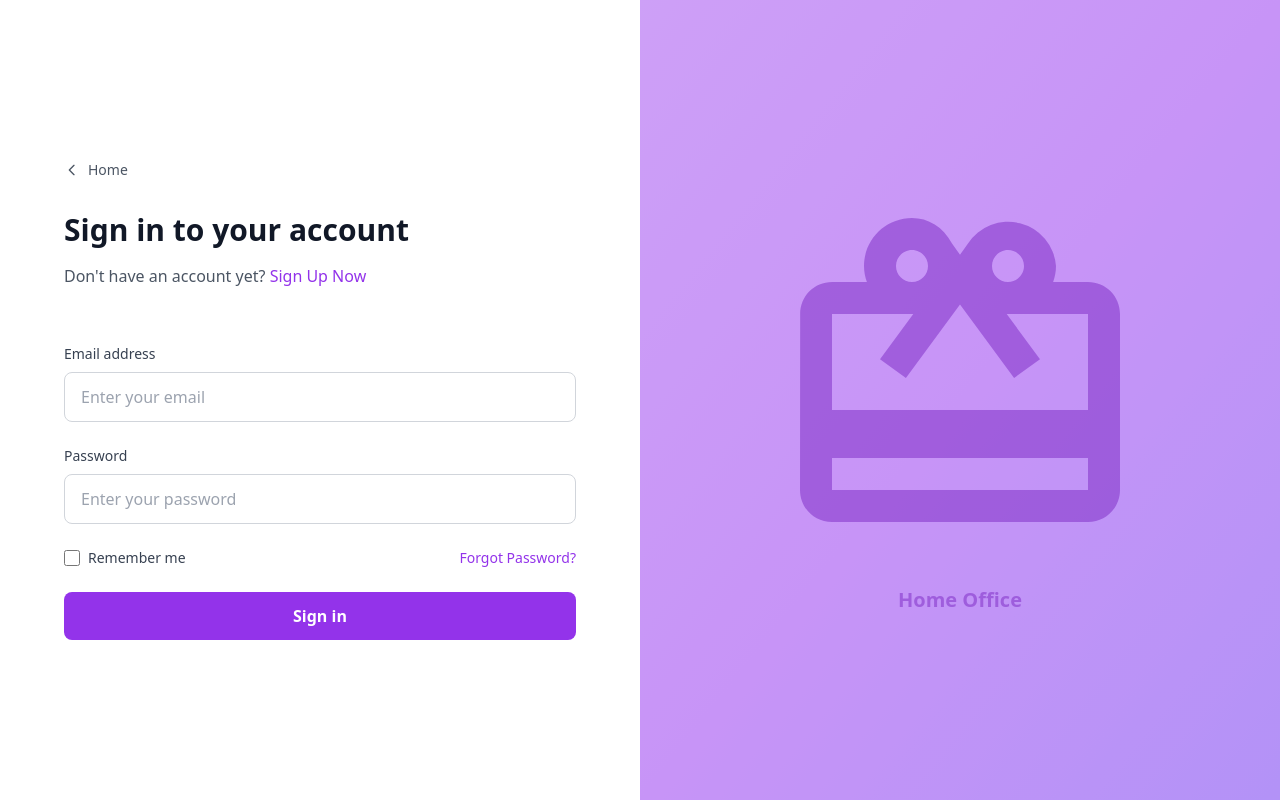
After one commit to bulsu-mimurajg/Survey-Builder, a Django app: page /login/ in a window 1280 px wide. The commit adds this page. Run offline with Django 5.2, Linux system fonts and the light colour scheme; some libraries are stand-ins or nearby versions.

Commit message:
feat(guest): add login page

```diff
--- /dev/null
+++ b/survey/templates/login.html
@@ -0,0 +1,105 @@
+{% extends 'base.html' %}
+
+{% block title %}Sign in to your account{% endblock %}
+
+{% block content %}
+<div class="min-h-screen flex">
+    <!-- Left Section - Form -->
+    <div class="w-full lg:w-1/2 bg-white flex flex-col justify-center px-8 py-12 lg:px-16">
+        <!-- Navigation Link -->
+        <a href="{% url 'welcome' %}" class="text-gray-600 hover:text-purple-600 mb-8 inline-flex items-center text-sm">
+            <svg class="w-4 h-4 mr-2" fill="none" stroke="currentColor" viewBox="0 0 24 24">
+                <path stroke-linecap="round" stroke-linejoin="round" stroke-width="2" d="M15 19l-7-7 7-7" />
+            </svg>
+            <span>Home</span>
+        </a>
+
+        <!-- Main Title -->
+        <h1 class="text-3xl font-bold text-gray-900 mb-4">Sign in to your account</h1>
+
+        <!-- Sign Up Link -->
+        <p class="text-gray-600 mb-8">
+            Don't have an account yet?
+            <a href="{% url 'register' %}" class="text-purple-600 hover:text-purple-700 font-medium">Sign Up Now</a>
+        </p>
+
+        <!-- Login Form -->
+        <form method="post" action="{% url 'login' %}" class="space-y-6">
+            {% csrf_token %}
+
+            <!-- Email Field -->
+            <div>
+                <label for="email" class="block text-sm font-medium text-gray-700 mb-2">
+                    Email address
+                </label>
+                <input
+                    type="email"
+                    id="email"
+                    name="email"
+                    required
+                    class="w-full px-4 py-3 border border-gray-300 rounded-lg focus:outline-none focus:ring-2 focus:ring-purple-600 focus:border-transparent"
+                    placeholder="Enter your email"
+                />
+            </div>
+
+            <!-- Password Field -->
+            <div>
+                <label for="password" class="block text-sm font-medium text-gray-700 mb-2">
+                    Password
+                </label>
+                <input
+                    type="password"
+                    id="password"
+                    name="password"
+                    required
+                    class="w-full px-4 py-3 border border-gray-300 rounded-lg focus:outline-none focus:ring-2 focus:ring-purple-600 focus:border-transparent"
+                    placeholder="Enter your password"
+                />
+            </div>
+
+            <!-- Remember Me and Forgot Password -->
+            <div class="flex items-center justify-between">
+                <div class="flex items-center">
+                    <input
+                        type="checkbox"
+                        id="remember_me"
+                        name="remember_me"
+                        class="w-4 h-4 text-purple-600 border-gray-300 rounded focus:ring-purple-600"
+                    />
+                    <label for="remember_me" class="ml-2 text-sm text-gray-700">
+                        Remember me
+                    </label>
+                </div>
+                <a href="#" class="text-sm text-purple-600 hover:text-purple-700 font-medium">
+                    Forgot Password?
+                </a>
+            </div>
+
+            <!-- Sign In Button -->
+            <button
+                type="submit"
+                class="w-full bg-purple-600 hover:bg-purple-700 text-white font-semibold py-3 px-6 rounded-lg transition-colors duration-200"
+            >
+                Sign in
+            </button>
+        </form>
+    </div>
+
+    <!-- Right Section - Image -->
+    <div class="hidden lg:block lg:w-1/2 relative overflow-hidden">
+        <!-- Purple overlay on image -->
+        <div class="absolute inset-0 bg-purple-600 opacity-40 z-10"></div>
+
+        <!-- Background Image Placeholder -->
+        <div class="w-full h-full bg-gradient-to-br from-purple-100 via-purple-200 to-indigo-200 flex items-center justify-center">
+            <!-- Home Office/Study Room Illustration Placeholder -->
+            <div class="text-center text-purple-800 opacity-50">
+                <svg class="w-96 h-96 mx-auto" fill="currentColor" viewBox="0 0 24 24">
+                    <path d="M20 6h-2.18c.11-.31.18-.65.18-1a2.996 2.996 0 00-5.5-1.4l-.5.7-.5-.7C10.96 2.54 10 2 9 2 7.34 2 6 3.34 6 5c0 .35.07.69.18 1H4c-1.11 0-1.99.89-1.99 2L2 19c0 1.11.89 2 2 2h16c1.11 0 2-.89 2-2V8c0-1.11-.89-2-2-2zm-5-2c.55 0 1 .45 1 1s-.45 1-1 1-1-.45-1-1 .45-1 1-1zM9 4c.55 0 1 .45 1 1s-.45 1-1 1-1-.45-1-1 .45-1 1-1zm11 15H4v-2h16v2zm0-5H4V8h5.08L7 10.83 8.62 12 11 8.76l1-1.36 1 1.36L15.38 12 17 10.83 14.92 8H20v6z"/>
+                </svg>
+                <p class="mt-4 text-xl font-semibold">Home Office</p>
+            </div>
+        </div>
+    </div>
+</div>
+{% endblock %}
```
Also changed, not shown: survey/templates/index.html (+6 -6 lines).
